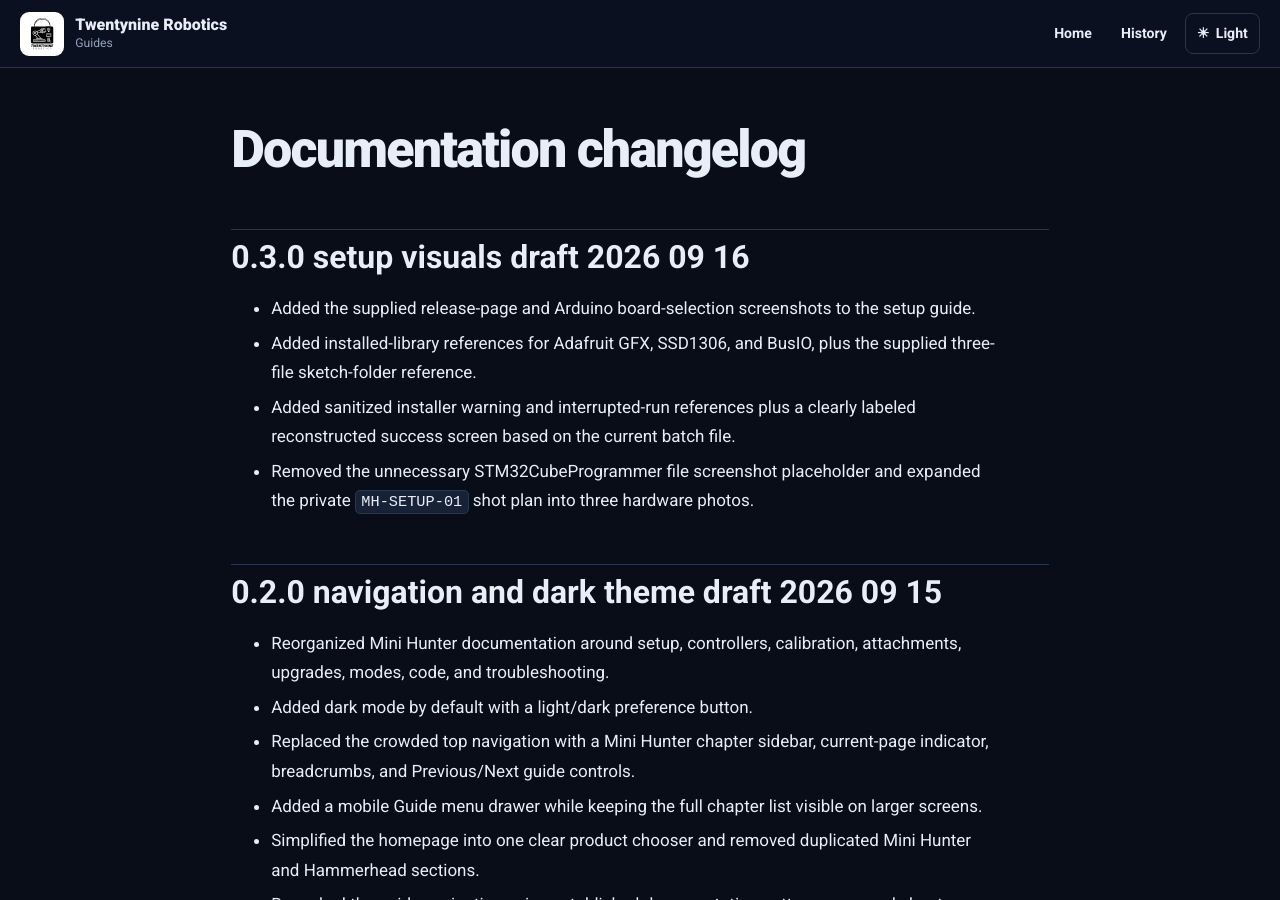
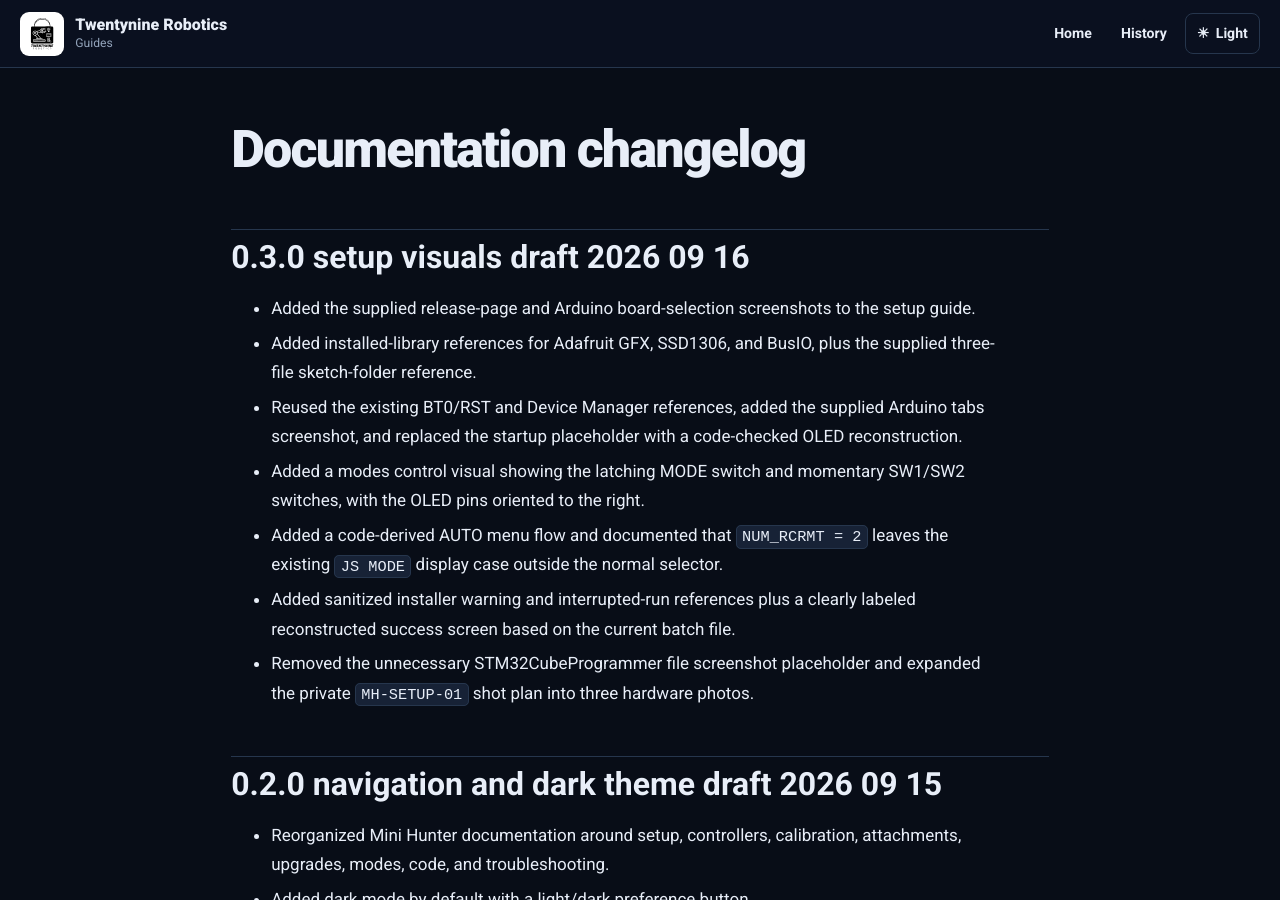
Before and after one commit to aj-morales99/twentynine-robotics-guides, a Jekyll site: the page built from docs/changelog.md, in a window 1280 px wide and 900 px high. Built offline with Jekyll 4.4.1, drawn with Linux system fonts in a browser that asks for light colours.

Commit message:
Add setup hardware and OLED menu visuals

```diff
--- a/docs/mini-hunter/modes/introduction.md
+++ b/docs/mini-hunter/modes/introduction.md
@@ -8,6 +8,21 @@ description: Plain-language introduction to Mini Hunter operating and autonomous
 
 A **control mode** decides where movement commands come from. An **autonomous mode number** selects one programmed behavior. These are related, but they are not the same thing.
 
+## Know the three menu controls
+
+<figure class="guide-figure">
+  <img src="../../assets/images/mini-hunter/modes/mh-modes-01-controls-and-auto-menu.png" alt="Illustrated Mini Hunter controls with a latching MODE switch, momentary SW1 and SW2 switches, and an AUTO OLED menu" loading="lazy">
+  <figcaption><strong>MH-MODES-01.</strong> Menu-control reference based on the supplied firmware and OLED hardware. The OLED is installed with its soldered pins on the right.</figcaption>
+</figure>
+
+| Control | Switch behavior | What it does in the menu |
+| --- | --- | --- |
+| **MODE** | Latching | Chooses the AUTO menu family or the RC/RMT menu family. It stays in its selected position. |
+| **SW1** | Momentary | Moves through the choices shown for the selected menu family. |
+| **SW2** | Momentary | Confirms and starts the selected choice when the firmware allows it. |
+
+The screen wording is generated by the code. The current library sets `display.setRotation(2)`, which keeps the text upright while the module's soldered pins are physically on the right.
+
 ## Control choices shown by the robot
 
 | Display choice | Meaning | Use it when |
@@ -15,9 +30,23 @@ A **control mode** decides where movement commands come from. An **autonomous mo
 | `AUTO` / numbered mode | Autonomous behavior | The robot should use its sensors and selected program without continuous driving input. |
 | `BT MODE` | Bluetooth control | A compatible Android panel will send commands. |
 | `RC MODE` | RC receiver control | A verified transmitter and receiver will send channel pulses. |
-| `JS MODE` | Joystick mode | The installed firmware and matching joystick hardware support it. |
+| `JS MODE` | Joystick mode label | The current code contains this display label, but the shared build does not expose it in the normal selector. |
 
-The selector may first show **RC/RMT**, then offer Bluetooth, RC, or joystick choices. Read the OLED before confirming; do not assume the last-used selection is still active.
+After reset, the latching MODE switch determines whether the main screen says **AUTO** or **RC/RMT**. The RC/RMT selector cycles through the choices enabled by the code. Read the OLED before confirming; do not assume the last-used selection is still active.
+
+In the shared build, `NUM_RCRMT` is `2`, so SW1 normally cycles through Bluetooth and RC. A `JS MODE` display case exists for selection 3, but it is not reachable through the normal menu while that limit remains 2. Do not change the limit merely to reveal the label; joystick operation also needs verified supporting code and hardware.
+
+## What the AUTO sequence looks like
+
+<figure class="guide-figure">
+  <img src="../../assets/images/mini-hunter/modes/mh-modes-02-auto-menu-flow.png" alt="Four illustrated OLED screens showing Mode 1 selection, delay setting, countdown, and running" loading="lazy">
+  <figcaption><strong>MH-MODES-02.</strong> AUTO sequence reconstructed from the current sketch: select a mode, set its delay, watch the countdown, and enter the running state. The shown three-second value is an example; the code allows 0–5 seconds.</figcaption>
+</figure>
+
+1. Use **SW1** to move from `AUTO` to the numbered autonomous mode you want.
+2. Press **SW2** to confirm it. The `Set Seconds` screen appears.
+3. Use **SW1** to choose a delay from 0 through 5 seconds, then press **SW2** to confirm.
+4. The OLED counts down and then shows the selected mode as running.
 
 ## Systems versus modes
 
--- a/docs/mini-hunter/setup-and-first-upload.md
+++ b/docs/mini-hunter/setup-and-first-upload.md
@@ -295,10 +295,16 @@ This shows the existing filenames, not a new naming standard. Do not rename the
 4. Confirm that the companion `.h` and `.cpp` files are present. They normally appear as tabs.
 5. If Arduino offers to move the `.ino` into a matching folder, ensure the companion files also end up in that folder. Do not continue with only the `.ino`.
 
-<figure class="guide-figure guide-figure--compact">
-  <img src="../assets/images/mini-hunter/setup/mh-setup-07-sketch-files.png" alt="File Explorer showing a Mini Hunter INO sketch, FullVision-STM32.cpp, and FullVision-STM32.h together" loading="lazy">
-  <figcaption><strong>MH-SETUP-07.</strong> Keep the main <code>.ino</code> sketch, <code>FullVision-STM32.cpp</code>, and <code>FullVision-STM32.h</code> together in one sketch folder.</figcaption>
-</figure>
+<div class="image-stack">
+  <figure class="guide-figure guide-figure--compact">
+    <img src="../assets/images/mini-hunter/setup/mh-setup-07a-sketch-files.png" alt="File Explorer showing a Mini Hunter INO sketch, FullVision-STM32.cpp, and FullVision-STM32.h together" loading="lazy">
+    <figcaption><strong>MH-SETUP-07A.</strong> The sketch folder contains the main <code>.ino</code> file and both FullVision companion files.</figcaption>
+  </figure>
+  <figure class="guide-figure">
+    <img src="../assets/images/mini-hunter/setup/mh-setup-07b-arduino-tabs.png" alt="Arduino IDE tabs for the Mini Hunter INO sketch, FullVision-STM32.cpp, and FullVision-STM32.h" loading="lazy">
+    <figcaption><strong>MH-SETUP-07B.</strong> When the folder is opened correctly, all three files appear as tabs in Arduino IDE.</figcaption>
+  </figure>
+</div>
 
 ### Check the configuration before uploading
 
@@ -346,8 +352,10 @@ Find the labels **BT0** and **RST** on your board:
 
 The supplied hardware instructions place these buttons below the Bluetooth module. If the module blocks access, do not pull it out while powered or force its connector. Obtain the removal procedure for that assembly before proceeding. Software installation and compilation do not require removing it.
 
-> **Supporting image coming later — MH-SETUP-08**
-> Straight-on controller close-up with USB Type-C, BT0, and RST clearly labeled.
+<figure class="guide-figure guide-figure--compact">
+  <img src="../assets/images/mini-hunter/setup/mh-setup-08-bt0-rst-controls.jpg" alt="FullVision controller close-up showing USB Type-C, BT0, and RST, with BT0 highlighted" loading="lazy">
+  <figcaption><strong>MH-SETUP-08.</strong> Existing controller reference. Hold <strong>BT0</strong>, the highlighted button beside RST, while connecting USB to the computer.</figcaption>
+</figure>
 
 If your board has different labels, switches instead of buttons, or an external programming adapter, stop here and use its revision-specific instructions.
 
@@ -361,8 +369,10 @@ If your board has different labels, switches instead of buttons, or an external
 6. Look for the newly appearing serial entry. The documented board uses a CH340-style connection, which may appear as `USB-SERIAL CH340 (COM7)`.
 7. Write down your own COM number. COM7 is only an example.
 
-> **Supporting image coming later — MH-SETUP-09**
-> Windows Device Manager showing the controller's CH340 COM-port entry.
+<figure class="guide-figure">
+  <img src="../assets/images/mini-hunter/setup/mh-setup-09-device-manager-com-port.png" alt="Windows Device Manager with Ports expanded and USB-SERIAL CH340 COM21 highlighted" loading="lazy">
+  <figcaption><strong>MH-SETUP-09.</strong> Existing Device Manager reference. This example uses <strong>COM21</strong>; use the COM number shown on your own computer.</figcaption>
+</figure>
 
 The BT0-while-connecting sequence comes from the supplied Mini Hunter upload instructions. It assumes the controller was not already powered by another source.
 
@@ -398,8 +408,10 @@ The normal **Verify** button compiles on the computer. A programming tool's late
 4. Check for the startup behavior expected from the exact sketch you uploaded. The supplied Mini Hunter program normally uses the OLED for its menu, but an upload-success message does not guarantee that the display or every sensor is working.
 5. If the program does not start as expected, use section 9 before enabling drive power.
 
-> **Supporting image coming later — MH-SETUP-11**
-> Mini Hunter OLED showing the expected menu after reset.
+<figure class="guide-figure">
+  <img src="../assets/images/mini-hunter/setup/mh-setup-11-oled-startup-menus.png" alt="Illustrated narrow OLED showing the AUTO and RC/RMT startup menus with its soldered pins on the right" loading="lazy">
+  <figcaption><strong>MH-SETUP-11.</strong> Visual reconstruction from the supplied 128 × 32 OLED reference and firmware. After reset, either <strong>AUTO</strong> or <strong>RC/RMT</strong> is valid, depending on the latching MODE switch. The installed display has its soldered pins on the right; the firmware rotates the text upright.</figcaption>
+</figure>
 
 **Checkpoint:** Arduino reports a successful upload and the controller starts the intended program. Motor testing, sensor calibration, and competition operation are separate procedures; do not start a match mode merely to check whether uploading worked.
 
```
Also changed, not shown: docs/assets/images/mini-hunter/modes/mh-modes-02-auto-menu-flow.png (added), docs/assets/images/mini-hunter/setup/mh-setup-07a-sketch-files.png (renamed from docs/assets/images/mini-hunter/setup/mh-setup-07-sketch-files.png), docs/assets/images/mini-hunter/setup/mh-setup-07b-arduino-tabs.png (added), docs/assets/images/mini-hunter/setup/mh-setup-08-bt0-rst-controls.jpg (added), docs/assets/images/mini-hunter/setup/mh-setup-09-device-manager-com-port.png (added), docs/changelog.md, 2 other files.
